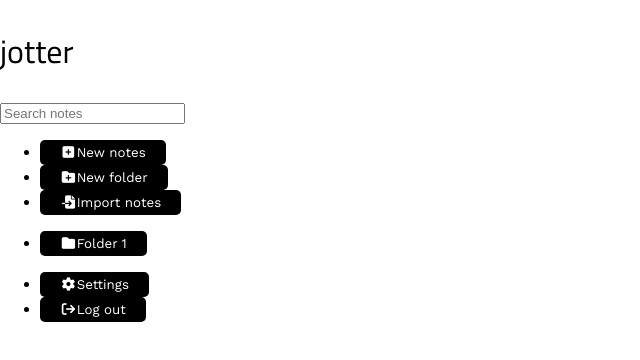
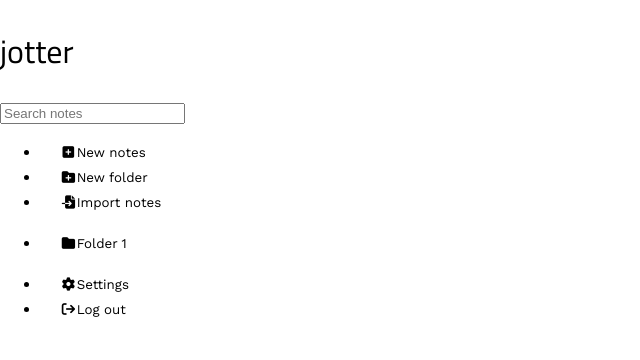
Before and after one commit to bourdier/jotter, a React (Create React App) app: page /login in a window 1280 px wide. Shown: the top 360 px of the page, without its empty margins (0-640 px from the left). Built offline with nearby package versions, Linux system fonts and the light colour scheme; a web font is replaced by a local one.

Commit message:
Fix buttons

```diff
--- a/src/assets/sass/components/_buttons.scss
+++ b/src/assets/sass/components/_buttons.scss
@@ -1,4 +1,5 @@
 button {
+  &.signup {
     background-color: $primary;
     color: $white;
     border: none;
@@ -14,11 +15,23 @@ button {
     &:hover {
       background-color: lighten($primary, 12%);
     }
-  &:focus {
-    outline: none;
   }
-  &:disabled {
-    background-color: $gray;
-    cursor: not-allowed;
+
+  &.no {
+    background-color: $white;
+    color: $primary;
+    border: none;
+    border-radius: 5px;
+    padding: 5px 20px;
+    cursor: pointer;
+    font-family: $subtitle;
+    transition: all 0.3s ease-in-out;
+    a {
+      color: $primary !important;
+      text-decoration: none !important;
+    }
+    &:hover {
+      background-color: darken($white, 10%);
     }
   }
+}
--- a/src/components/Navtab.js
+++ b/src/components/Navtab.js
@@ -7,20 +7,20 @@ export default function Navtab() {
       </div>
       <div className="navtab__tools">
         <ul>
-          <li><button className="tools"><i className="fa-solid fa-fw fa-square-plus"></i>New notes</button></li>
-          <li><button className="tools"><i className="fa-solid fa-fw fa-folder-plus"></i>New folder</button></li>
-          <li><button className="tools"><i className="fa-solid fa-fw fa-file-import"></i>Import notes</button></li>
+          <li><button className="no"><i className="fa-solid fa-fw fa-square-plus"></i>New notes</button></li>
+          <li><button className="no"><i className="fa-solid fa-fw fa-folder-plus"></i>New folder</button></li>
+          <li><button className="no"><i className="fa-solid fa-fw fa-file-import"></i>Import notes</button></li>
         </ul>
       </div>
       <div className="navtab__folders">
         <ul>
-          <li><button className="folders"><i className="fa-solid fa-fw fa-folder"></i>Folder 1</button></li>
+          <li><button className="no"><i className="fa-solid fa-fw fa-folder"></i>Folder 1</button></li>
         </ul>
       </div>
       <div className="navtab__footer">
         <ul>
-          <li><button className="footer"><i className="fa-solid fa-fw fa-gear"></i>Settings</button></li>
-          <li><button className="footer"><i className="fa-solid fa-fw fa-arrow-right-from-bracket"></i>Log out</button></li>
+          <li><button className="no"><i className="fa-solid fa-fw fa-gear"></i>Settings</button></li>
+          <li><button className="no"><i className="fa-solid fa-fw fa-arrow-right-from-bracket"></i>Log out</button></li>
         </ul>
       </div>
     </div>
--- a/src/index.css
+++ b/src/index.css
@@ -20,7 +20,7 @@ p {
   font-weight: 400;
 }
 
-button {
+button.signup {
   background-color: #000;
   color: #fff;
   border: none;
@@ -30,19 +30,29 @@ button {
   font-family: "Work Sans", sans-serif;
   transition: all 0.3s ease-in-out;
 }
-button a {
+button.signup a {
   color: #fff !important;
   text-decoration: none !important;
 }
-button:hover {
+button.signup:hover {
   background-color: #1f1f1f;
 }
-button:focus {
-  outline: none;
+button.no {
+  background-color: #fff;
+  color: #000;
+  border: none;
+  border-radius: 5px;
+  padding: 5px 20px;
+  cursor: pointer;
+  font-family: "Work Sans", sans-serif;
+  transition: all 0.3s ease-in-out;
 }
-button:disabled {
-  background-color: #ccc;
-  cursor: not-allowed;
+button.no a {
+  color: #000 !important;
+  text-decoration: none !important;
+}
+button.no:hover {
+  background-color: #e6e6e6;
 }
 
 .homepage {
--- a/src/routes/Homepage.js
+++ b/src/routes/Homepage.js
@@ -8,7 +8,7 @@ export default function Homepage() {
         <ul>
           <li><a href="/usage">usage</a></li>
           <li><a href="/login">log in</a></li>
-          <li><a href="/signup"><button>sign up</button></a></li>
+          <li><a href="/signup"><button className="signup">sign up</button></a></li>
         </ul>
       </nav>
       <main>
```
Also changed, not shown: 1 other file (tests, documents, lock files or other folders). Lines whose indentation alone changed are shown as unchanged.
